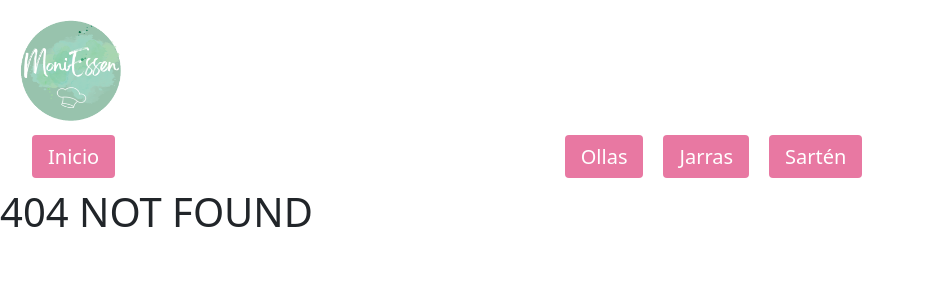
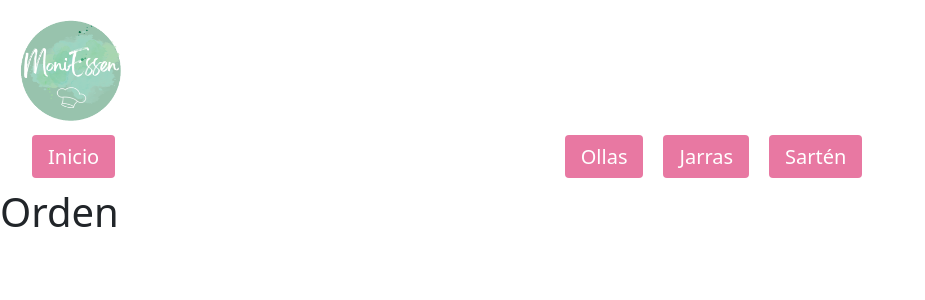
Before and after one commit to nicofal23/proyectoreact, a React (Vite) app in the folder moniessen/: page /checkout in a window 1280 px wide. Before the commit this address had no page. Shown: the top 300 px of the page, without its empty margins (0-925 px from the left). Built offline with nearby package versions, Linux system fonts and the light colour scheme.

Commit message:
agregue checkout

```diff
--- /dev/null
+++ b/moniessen/src/components/Order/Order.jsx
@@ -0,0 +1,21 @@
+import { useContext } from 'react';
+import { CartContext } from '../../context/CartContext';
+
+const Order = () => {
+    const { cart } = useContext(CartContext);
+
+    return (
+        <div>
+            <h1>Orden</h1>
+            {cart.map((item, index) => (
+                <div key={index}>
+                    <h2>{item.item.nombre}</h2>
+                    <p>Cantidad: {item.cantidad}</p>
+                    <p>Precio: {item.item.precio}</p>
+                </div>
+            ))}
+        </div>
+    );
+};
+
+export default Order;
--- a/moniessen/src/routers/RouterPrincipal.jsx
+++ b/moniessen/src/routers/RouterPrincipal.jsx
@@ -4,6 +4,8 @@ import ItemDetailContainer from "../components/ItemDetailContainer/ItemDetailCon
 import NavBar from "../components/NavBar/NavBar";
 import { CartProvider } from "../context/CartContext";
 import Cart from "../components/Cart/Cart";
+import Order from "../components/Order/Order.jsx";
+
 const RouterPrincipal = () => {
   return (
     <BrowserRouter>
@@ -14,7 +16,7 @@ const RouterPrincipal = () => {
             <Route path="/category/:categoryId" element={<ItemListContainer />}></Route>
             <Route path="/item/:itemId" element={<ItemDetailContainer />} />
             <Route path="/cart" element={<Cart/>} />
-            <Route path="*" element={<h1>404 NOT FOUND</h1>} />
+            <Route path="/checkout" element={<Order/>} />
           </Routes>
         </CartProvider>
     </BrowserRouter>
```
